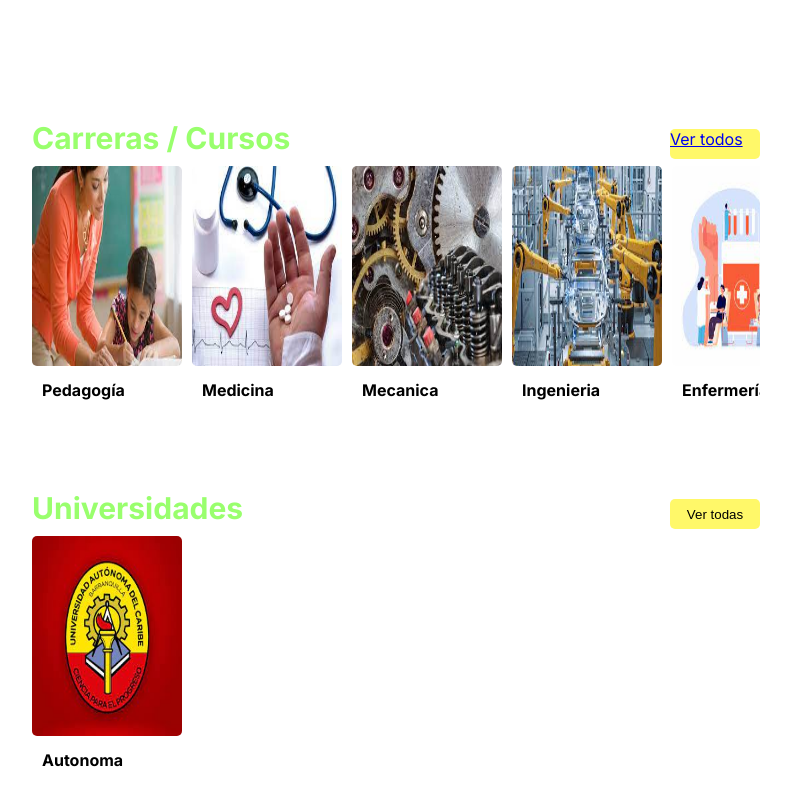
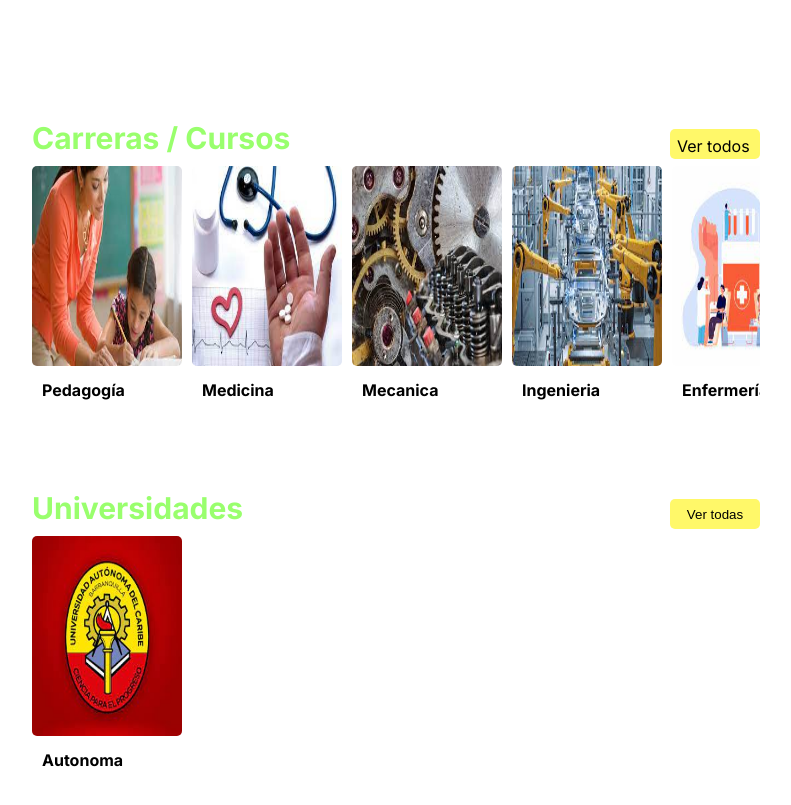
Before and after one commit to EduColab/frontend, a Next.js app: page / in a window 1280 px wide. Shown: the part 940-1745 px from the top of the page, without its empty margins (244-1035 px from the left). Built offline with nearby package versions, Linux system fonts and the light colour scheme.

Commit message:
vista de la lista de universidades lista

```diff
--- a/src/components/cards/cards.jsx
+++ b/src/components/cards/cards.jsx
@@ -6,6 +6,7 @@ const cards = ({src, title}) => {
       <img
         src={src}
         alt="Imagen"
+        className="card-image-long"
       />
       <div className="card-content">
         <h4>{title}</h4>
--- a/src/components/careers/careers.jsx
+++ b/src/components/careers/careers.jsx
@@ -8,7 +8,9 @@ const ComponenteTarjeta = ({src, title}) => {
     <div className="componente-tarjeta">
       <div className="title-container">
         <h2>Carreras / Cursos</h2>
-        <Link href="/carrersLong" className="verTodosBtn">Ver todos</Link>
+        <div className="verTodosBtn">
+          <Link href="/carrersLong" className="link">Ver todos</Link>
+        </div>
       </div>
       <div className="scroll-horizontal">
         <Cards
--- a/src/components/careers/careers.modules.css
+++ b/src/components/careers/careers.modules.css
@@ -42,4 +42,13 @@
   height: 30px;
   border-radius: 5px;
   border: none;
+
+
 }
+.verTodosBtn .link{
+  text-decoration: none;
+  color: black;
+  text-align: center;
+  margin: 7px;
+  display: flex;
+}
```
Also changed, not shown: src/app/carrersLong/page.jsx (+3 -1 lines), src/app/carrersLong/styles.modules.css (+20 -1 lines).
